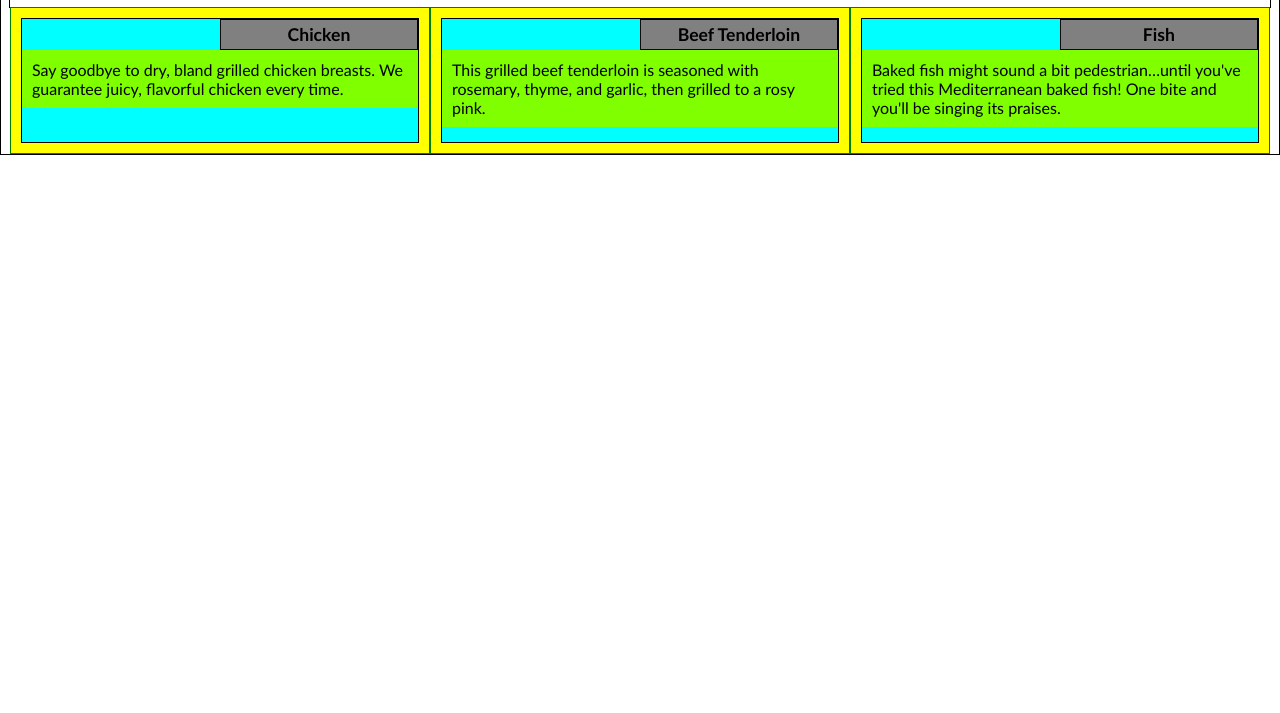
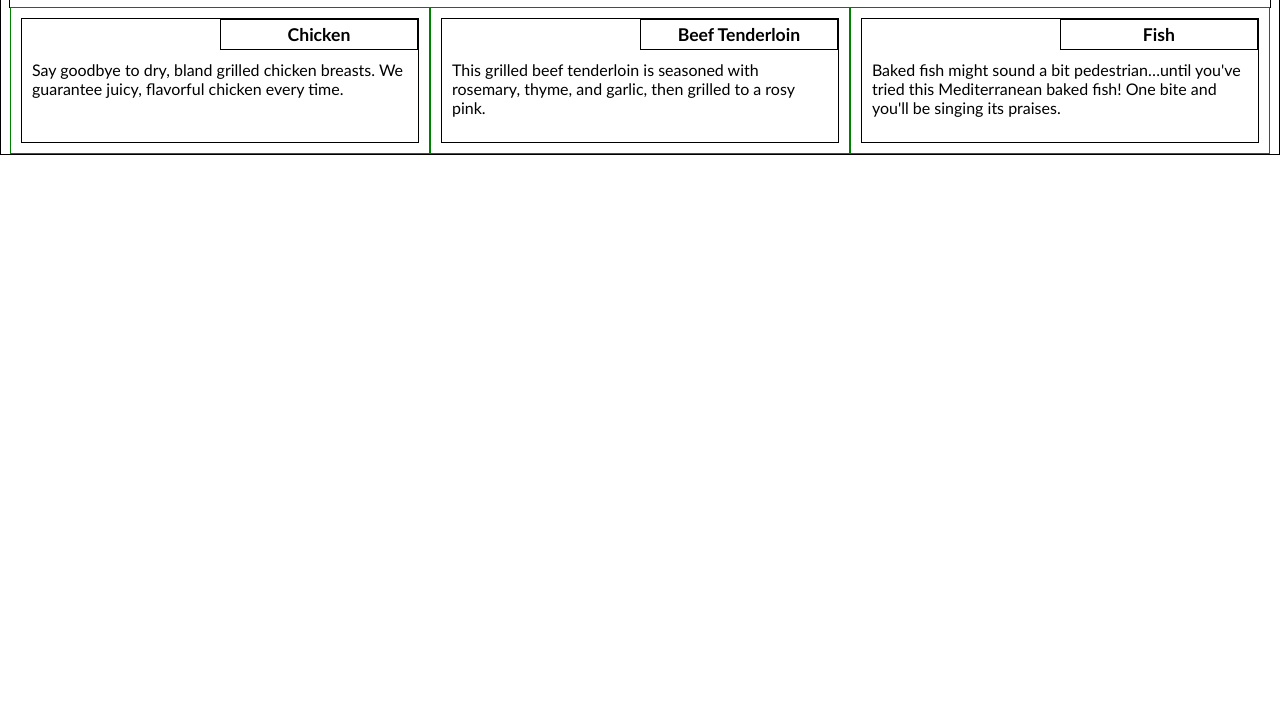
Before and after one commit to gpzeke/coursera-yaakov, a plain HTML site: page mod2-solution/index.html in a window 1280 px wide. Shown: the part 87-800 px from the top of the page. Drawn offline with Linux system fonts and the light colour scheme.

Commit message:
Commented out testing nonsense

```diff
--- a/mod2-solution/css/styles.css
+++ b/mod2-solution/css/styles.css
@@ -6,22 +6,22 @@
 div {
   padding: 10px;
   float: left;
-  background-color: yellow;
+  /* background-color: yellow; */
 }
 section {
   height: 125px;
   width: 100%;
-  background-color: aqua;
+  /* background-color: aqua; */
 }
 h2 {
   font-size: 110%;
-  background-color: brown;
+  /* background-color: brown; */
 }
 p {
   clear: both;
   border: none;
   padding: 10px;
-  background-color: chartreuse;
+  /* background-color: chartreuse; */
 }
 .entree {
   float: right;
@@ -29,7 +29,7 @@ p {
   padding: 4px;
   width: 50%;
   margin: 0px;
-  background-color: grey;
+  /* background-color: grey; */
 }
 /* Desktop View */
 @media (min-width: 992px) {
```
